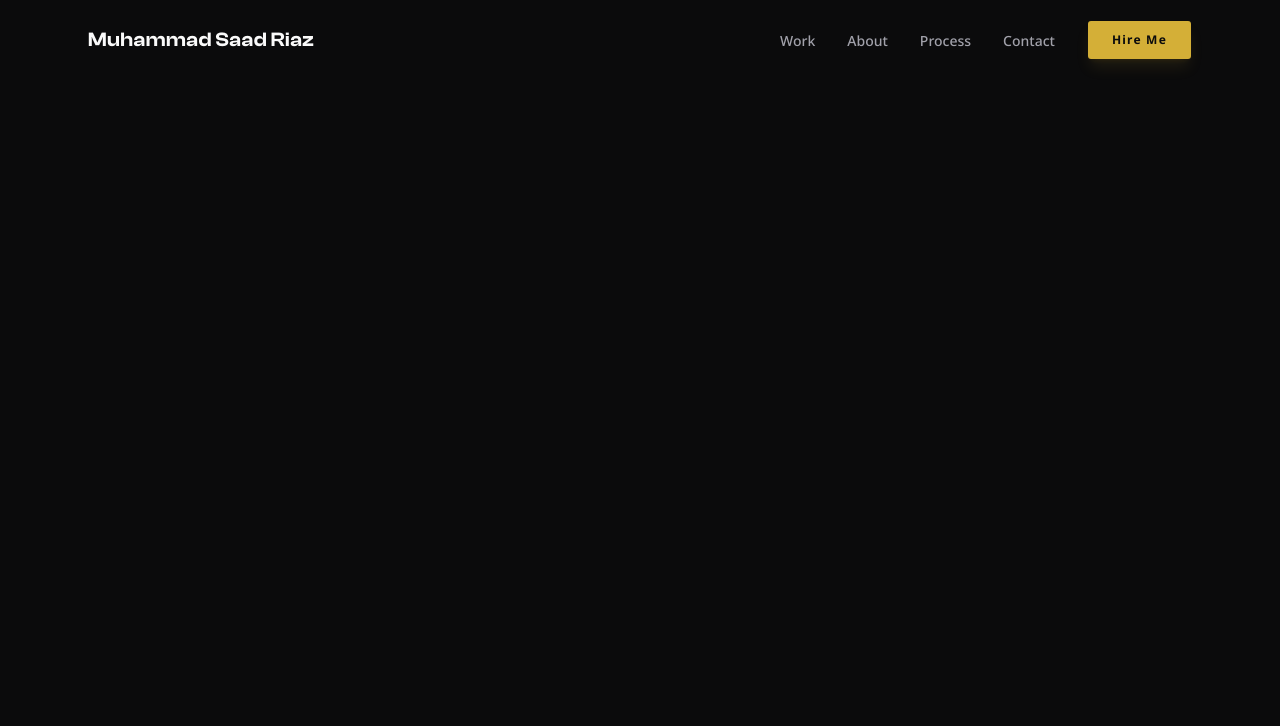
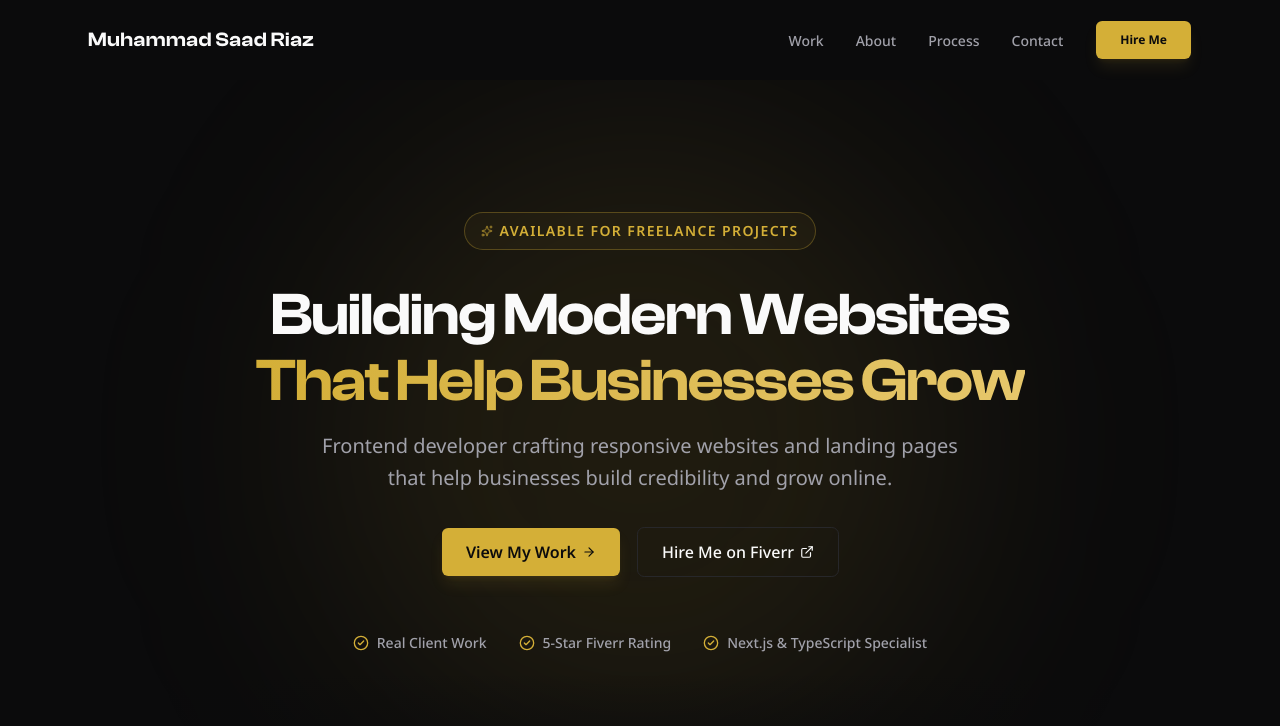
Before and after one commit to Muhammad-Saad-Riaz/M-Saad-Riaz-Portfolio-v2, a Next.js app: page / in a window 1280 px wide. Shown: the top 726 px of the page. Built offline with nearby package versions, Linux system fonts and the light colour scheme; a web font is replaced by a local one.

Commit message:
Added Hero Section Code

```diff
--- a/src/app/page.tsx
+++ b/src/app/page.tsx
@@ -1,12 +1,10 @@
 import Image from "next/image";
+import Hero from "@/components/sections/Hero";
 
 export default function Home() {
   return (
     <>
-    <div className="mt-24 min-h-screen">
-      {/* <h1 className="text-4xl font-bold ">Welcome to My Portfolio</h1>
-      <p className="mt-4 text-lg">I am a frontend developer specializing in Next.js, React, and TypeScript.</p> */}
-    </div>
+      <Hero />
 
     </>
   );
--- a/src/components/layout/Navbar.tsx
+++ b/src/components/layout/Navbar.tsx
@@ -99,7 +99,7 @@ export default function Navbar(){
           </ul>
 
           {/* Primary CTA */}
-          <Button size='default' className="bg-gold hover:bg-gold-light font-bold font-sans text-background rounded shadow-lg shadow-gold/10 hover:shadow-gold/20" asChild>
+          <Button size='default' className="bg-gold hover:bg-gold-light font-bold font-sans text-background rounded-sm shadow-lg shadow-gold/10 hover:shadow-gold/20" asChild>
             <a
               href={socialLinks.fiverr}
               target="_blank"
--- a/src/components/sections/Hero.tsx
+++ b/src/components/sections/Hero.tsx
@@ -0,0 +1,126 @@
+"use client";
+
+import {motion, Variants} from "framer-motion"
+import { heroContent,trustStats } from "@/data/portfolio-data";
+import { Badge } from "../ui/badge";
+import { ArrowRight, CheckCircle2Icon, ExternalLink, Sparkles } from "lucide-react";
+import { Button } from "../ui/button";
+import Link from "next/link";
+
+export default function Hero(){
+
+  const containerVariant:Variants = {
+    hidden:{opacity:0},
+    show:{
+      opacity:1,
+      transition:{
+        staggerChildren:0.15,
+        delayChildren:0.2,
+      },
+    },
+  };
+
+  const itemVariants:Variants = {
+    hidden:{
+      opacity:0,
+      y:20,
+    },
+    show:{
+      opacity:1,
+      y:0,
+      transition:{
+        duration:0.5,
+        ease:"easeOut",
+      },
+    },
+  };
+
+  return(
+    <section className="relative min-h-[calc(100vh-80px)] mt-20 pb-12 flex items-center justify-center overflow-hidden">
+
+      {/* Background Glow */}
+      <div className="absolute top-1/2 left-1/2 -translate-x-1/2 -translate-y-1/2 w-[40rem] h-[40rem] bg-gold/10 blur-[120px] rounded-full pointer-events-none" />
+
+      <div className="max-w-4xl mx-auto px-6 relative z-10 text-center">
+        <motion.div
+          variants={containerVariant}
+          initial='hidden'
+          animate='show'
+          className="flex flex-col items-center"
+        >
+
+            {/* Availability Badge */}
+            <motion.div variants={itemVariants} className="mb-8 mt-8">
+              <Badge variant="default" className="text-gold bg-gold/5 rounded-full text-sm px-4 border-gold/30 ">
+                <Sparkles className="w-5 h-5 animate-pulse"/>
+                <span>{heroContent.badge}</span>
+              </Badge>
+            </motion.div>
+
+            {/* Main Heading */}
+            <motion.h1
+              variants={itemVariants}
+              className="text-4xl md:text-6xl font-clash font-semibold tracking-tight leading-[1.1] mb-4"
+            >
+              {heroContent.headingLine1} <br/>
+              <span className="text-transparent bg-clip-text bg-linear-to-r from-gold to-gold-light">{heroContent.headingHighlight}</span>
+            </motion.h1>
+
+            {/* Sub-Heading */}
+            <motion.p
+              variants={itemVariants}
+              className="max-w-2xl mx-auto text-lg md:text-xl text-muted-custom font-sans mb-8 leading-relaxed "
+            >
+              {heroContent.description}
+            </motion.p>
+
+            {/* Call to Action Buttons */}
+            <motion.div variants={itemVariants} className="flex flex-col sm:flex-row items-center justify-center gap-4 w-full sm:w-auto sm:min-w-45">
+              {/* Primary CTA */}
+              <Button
+                size='lg'
+                className="text-base font-semibold px-6 py-6 bg-gold hover:bg-gold-light text-background rounded-sm shadow-lg shadow-gold/10 hover:shadow-gold/20 transition-all duration-300 group tracking-normal sm:min-w-45"
+                asChild
+              >
+                <Link href={heroContent.primaryCTA.href}>
+                  {heroContent.primaryCTA.label}
+                  <ArrowRight className="h-5 w-5 group-hover:translate-x-1 transition-transform" />
+                </Link>
+              </Button>
+
+              {/* Secondary CTA */}
+              <Button
+                size='lg'
+                variant='outline'
+                className="text-base font-medium px-6 py-6 border-border hover:bg-card hover:text-foreground rounded-sm transition-all duration-300 group sm:min-w-45"
+                asChild
+              >
+                <a
+                  href={heroContent.secondaryCTA.href}
+                  target="_blank"
+                  rel="noopener noreferrer"
+                >
+                  {heroContent.secondaryCTA.label}
+                  <ExternalLink size={14} className="group-hover:scale-110 transition-transform duration-300" />
+                </a>
+              </Button>
+            </motion.div>
+
+            {/* Trust Badges */}
+            <motion.div
+              variants={itemVariants}
+              className="flex flex-wrap items-center justify-center gap-4 md:gap-8 mt-14"
+            >
+              { trustStats.map((stat)=>(
+                <div key={stat.label} className="flex items-center gap-2 text-sm font-medium text-muted-custom group">
+                  <CheckCircle2Icon className="h-4 w-4 text-gold group-hover:scale-110 transition-all duration-300"/>
+                  <span className="group-hover:text-muted-custom/70 transition-all duration-300 ">{stat.label}</span>
+                </div>
+              ))}
+            </motion.div>
+        </motion.div>
+      </div>
+      <div className="absolute bottom-0 left-0 right-0 h-32 bg-linear-to-t from-background to-transparent pointer-events-none" />
+    </section>
+  )
+}
--- /dev/null
+++ b/src/components/ui/badge.tsx
@@ -0,0 +1,46 @@
+import * as React from "react"
+import { cva, type VariantProps } from "class-variance-authority"
+import { Slot } from "radix-ui"
+
+import { cn } from "@/lib/utils"
+
+const badgeVariants = cva(
+  "group/badge inline-flex w-fit shrink-0 items-center justify-center gap-1.5 overflow-hidden rounded-none border border-primary/30 bg-transparent px-2 py-2 text-[0.625rem] font-semibold tracking-widest whitespace-nowrap uppercase transition-colors focus-visible:border-ring focus-visible:ring-[3px] focus-visible:ring-ring/50 has-data-[icon=inline-end]:pr-0 has-data-[icon=inline-start]:pl-0 aria-invalid:border-destructive aria-invalid:ring-destructive/20 dark:aria-invalid:ring-destructive/40 [&>svg]:pointer-events-none [&>svg]:size-3!",
+  {
+    variants: {
+      variant: {
+        default: "text-foreground [a]:hover:text-foreground/70",
+        secondary: "text-muted-foreground [a]:hover:text-foreground",
+        destructive:
+          "text-destructive focus-visible:ring-destructive/20 dark:focus-visible:ring-destructive/40 [a]:hover:text-destructive/70",
+        outline: "text-foreground [a]:hover:text-foreground/70",
+        ghost: "text-muted-foreground hover:text-foreground",
+        link: "text-foreground underline-offset-4 hover:underline",
+      },
+    },
+    defaultVariants: {
+      variant: "default",
+    },
+  }
+)
+
+function Badge({
+  className,
+  variant = "default",
+  asChild = false,
+  ...props
+}: React.ComponentProps<"span"> &
+  VariantProps<typeof badgeVariants> & { asChild?: boolean }) {
+  const Comp = asChild ? Slot.Root : "span"
+
+  return (
+    <Comp
+      data-slot="badge"
+      data-variant={variant}
+      className={cn(badgeVariants({ variant }), className)}
+      {...props}
+    />
+  )
+}
+
+export { Badge, badgeVariants }
--- a/src/components/ui/button.tsx
+++ b/src/components/ui/button.tsx
@@ -5,7 +5,7 @@ import { Slot } from "radix-ui"
 import { cn } from "@/lib/utils"
 
 const buttonVariants = cva(
-  "group/button inline-flex shrink-0 items-center justify-center rounded-none border border-transparent bg-clip-padding text-xs font-semibold tracking-widest whitespace-nowrap transition-all outline-none select-none focus-visible:border-ring focus-visible:ring-2 focus-visible:ring-ring/30 active:not-aria-[haspopup]:translate-y-px disabled:pointer-events-none disabled:opacity-50 aria-invalid:border-destructive aria-invalid:ring-2 aria-invalid:ring-destructive/20 dark:aria-invalid:border-destructive/50 dark:aria-invalid:ring-destructive/40 [&_svg]:pointer-events-none [&_svg]:shrink-0 [&_svg:not([class*='size-'])]:size-3.5",
+  "group/button inline-flex shrink-0 items-center justify-center rounded-none border border-transparent bg-clip-padding text-xs font-semibold whitespace-nowrap transition-all outline-none select-none focus-visible:border-ring focus-visible:ring-2 focus-visible:ring-ring/30 active:not-aria-[haspopup]:translate-y-px disabled:pointer-events-none disabled:opacity-50 aria-invalid:border-destructive aria-invalid:ring-2 aria-invalid:ring-destructive/20 dark:aria-invalid:border-destructive/50 dark:aria-invalid:ring-destructive/40 [&_svg]:pointer-events-none [&_svg]:shrink-0 [&_svg:not([class*='size-'])]:size-3.5",
   {
     variants: {
       variant: {
--- a/src/data/portfolio-data.ts
+++ b/src/data/portfolio-data.ts
@@ -38,9 +38,11 @@ export const personalInfo = {
 
 export const heroContent = {
   badge: "Available for Freelance Projects",
-  heading: "I Build Modern Websites That Help Businesses Grow",
+  heading: "Building Modern Websites That Help Businesses Grow",
+  headingLine1:"Building Modern Websites",
+  headingHighlight:"That Help Businesses Grow",
   description:
-    "Frontend developer specializing in responsive websites, landing pages, and modern user experiences using Next.js, TypeScript, Tailwind CSS, and Framer Motion.",
+    "Frontend developer crafting responsive websites and landing pages that help businesses build credibility and grow online.",
   primaryCTA: { label: "View My Work", href: "#projects" },
   secondaryCTA: { label: "Hire Me on Fiverr", href: "https://www.fiverr.com/m_saad_webdev" },
 };
@@ -48,10 +50,9 @@ export const heroContent = {
 // ─── Trust Strip ──────────────────────────────────────────────────────────────
 
 export const trustStats = [
-  { label: "Client Project Delivered", value: "1+" },
-  { label: "5-Star Fiverr Review", value: "★★★★★" },
-  { label: "Next.js", value: "Specialist" },
-  { label: "TypeScript", value: "Developer" },
+  { label: "Real Client Work", value: "1+" },
+  { label: "5-Star Fiverr Rating", value: "★★★★★" },
+  { label: "Next.js & TypeScript Specialist", value: "Specialist" },
 ];
 
 // ─── Featured Client Project ──────────────────────────────────────────────────
```
